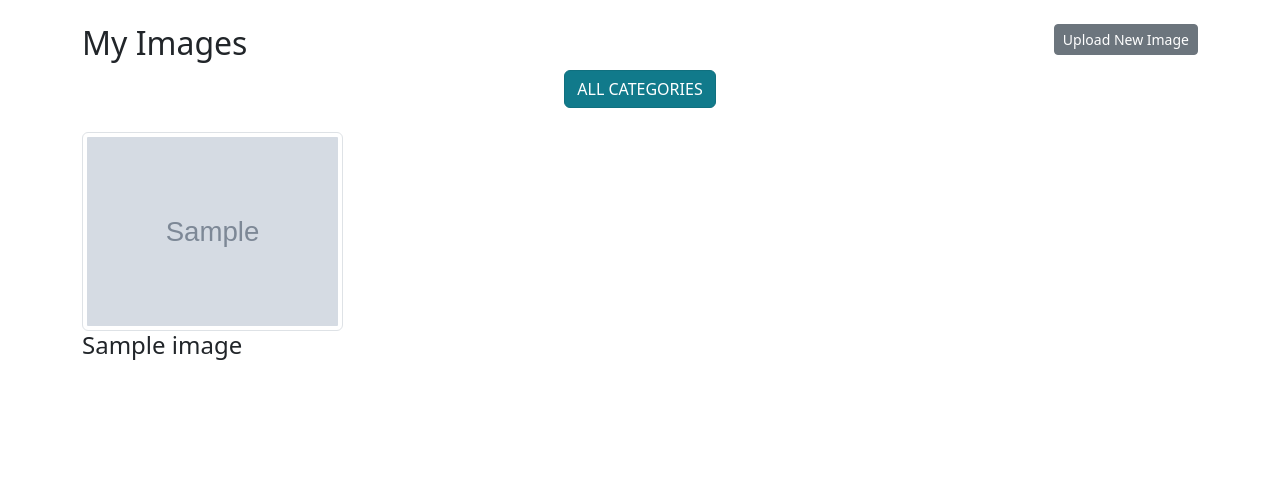
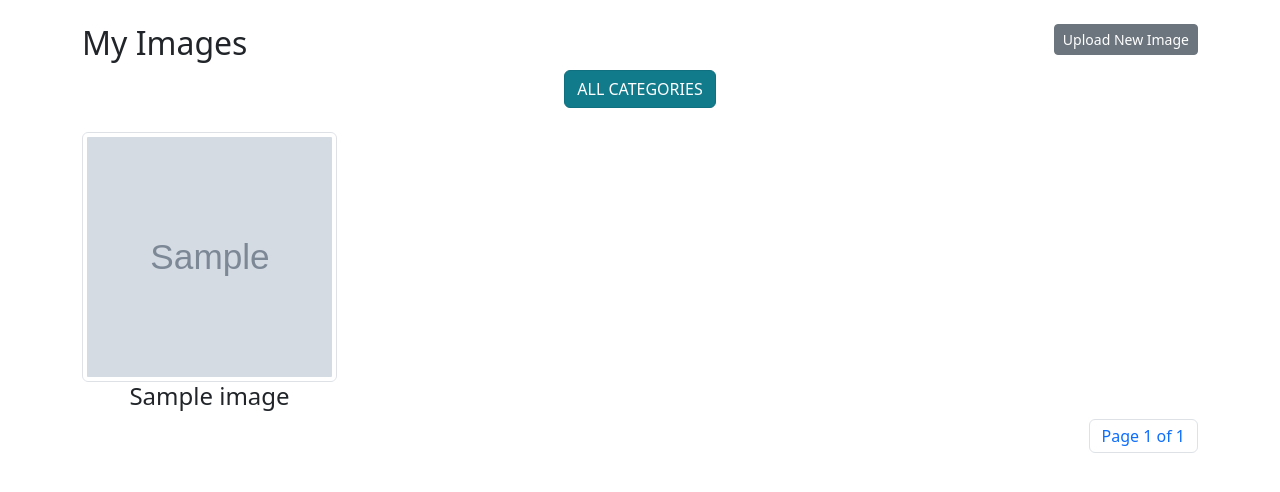
Before and after one commit to MurtadaAhmed/YPH-YourPhotoHost, a Django app: page /images/ in a window 1280 px wide. Shown: the part 56-548 px from the top of the page. Run offline with Django 4.2, Linux system fonts and the light colour scheme; a user stored in the database is signed in; tables that the repository leaves empty hold one stand-in row (values such as "Sample post"); grey boxes marked "Sample" are stand-in pictures; some libraries are stand-ins or nearby versions.

Commit message:
fixed pagination bug

```diff
--- a/murtidjango/fotodb/views.py
+++ b/murtidjango/fotodb/views.py
@@ -32,6 +32,8 @@ def moderators_check(user):
 class TempMainView(TemplateView):
     # website home page view
     template_name = 'home.html'
+
+
 
 
 class HomeView(CreateView):
@@ -328,6 +330,11 @@ class MyPhotosView(LoginRequiredMixin, ListView):
         categories = set(Image.objects.filter(user=self.request.user).values_list('category', flat=True))
         context['categories'] = [category for category in categories if category]
         context['selected_category'] = self.request.GET.get('category')
+
+        paginator = Paginator(context['photos'], self.paginate_by)
+        page_number = self.request.GET.get('page')
+        page_obj = paginator.get_page(page_number)
+        context['photos'] = page_obj
         return context
 
 
--- a/murtidjango/templates/home.html
+++ b/murtidjango/templates/home.html
@@ -95,8 +95,7 @@
                 </h4>
             </div>
             <div class="project-description">
-                <p>Simple web application for uploading and sharing images, written in Python with Django and PostgreSQL database.
-                    The application has the following features: user authentication, user admin control panel, categorization, albums creation, image editing and deletion.</p>
+                <p>YourPhotoHost (YPH) is a web application that allows users to upload, view, and manage their images online. Users can create an account, upload images, and organize them into different categories. They can also like and favorite images, as well as leave comments on images uploaded by others.</p>
             </div>
         </div>
     </div>
--- a/murtidjango/templates/my_photos.html
+++ b/murtidjango/templates/my_photos.html
@@ -1,6 +1,24 @@
 {% extends 'base.html' %}
 {% block title %}YPH - My Images{% endblock %}
 {% block content %}
+
+    <style>
+  .thumbnail-wrapper {
+    height: 250px;
+    overflow: hidden;
+  }
+
+  .thumbnail-wrapper img {
+    width: 100%;
+    height: 100%;
+    object-fit: cover;
+  }
+
+  .title-wrapper {
+    text-align: center;
+  }
+</style>
+
 
  <div class="row">
   <div class="col">
@@ -25,15 +43,17 @@
   </div>
 
  <br>
-
+<div class="row">
 {% if photos %}
      <div class="row">
 {% for photo in photos %}
      <div class="col-md-3">
-
+    <div class="thumbnail-wrapper">
         <a href="{% url 'image_details' photo.pk %}"><img src="{{ photo.image.url }}" alt="{{ photo.title }}" class="img-thumbnail"></a>
+        </div>
+        <div class="title-wrapper">
          <h4>{{ photo.title }}</h4>
-
+            </div>
 
       </div>
 
@@ -43,44 +63,35 @@
     <br>
      No images found.
 {% endif %}
-{% endblock %}
-
-
-
-{% comment %}
-{% extends 'base.html' %}
-
-{% block content %}
-
- <div class="row">
-  <div class="col">
-    <h2>My Images</h2>
-  </div>
-  <div class="col-auto">
-    <a href="{% url 'home' %}" class="btn btn-secondary btn-sm">Upload New Image</a>
-  </div>
 </div>
 
 
+    <div class="pagination justify-content-end">
+  <ul class="pagination">
+    {% if page_obj.has_previous %}
+      <li class="page-item">
+        <a class="page-link" href="?page=1">&laquo; first</a>
+      </li>
+      <li class="page-item">
+        <a class="page-link" href="?page={{ page_obj.previous_page_number }}">previous</a>
+      </li>
+    {% endif %}
 
-{% if photos %}
-{% for photo in photos %}
-     <div class="col-md-3">
+    <li class="page-item">
+      <span class="page-link">
+        Page {{ page_obj.number }} of {{ page_obj.paginator.num_pages }}
+      </span>
+    </li>
 
-      {% if image.title is not None %}
-        <a href="{% url 'image_details' photo.pk %}"><img src="{{ photo.image.url }}" alt="{{ photo.title }}" class="img-thumbnail"></a>
-        <h4>{{ image.title }}</h4>
-      {% else %}
-      <a href="{% url 'image_details' photo.pk %}"><img src="{{ photo.image.url }}" alt="img" class="img-thumbnail"></a>
-        <h4>No title</h4>
-      {% endif %}
+    {% if page_obj.has_next %}
+      <li class="page-item">
+        <a class="page-link" href="?page={{ page_obj.next_page_number }}">next</a>
+      </li>
+      <li class="page-item">
+        <a class="page-link" href="?page={{ page_obj.paginator.num_pages }}">last &raquo;</a>
+      </li>
+    {% endif %}
+  </ul>
+</div>
 
-      </div>
-
-{% endfor %}
- {% else %}
-    <br>
-     No images found.
-{% endif %}
 {% endblock %}
-{% endcomment %}
```
Also changed, not shown: murtidjango/templates/recent.html (+58 -25 lines), murtidjango/templates/my_favorites.html (line endings or trailing spaces).
